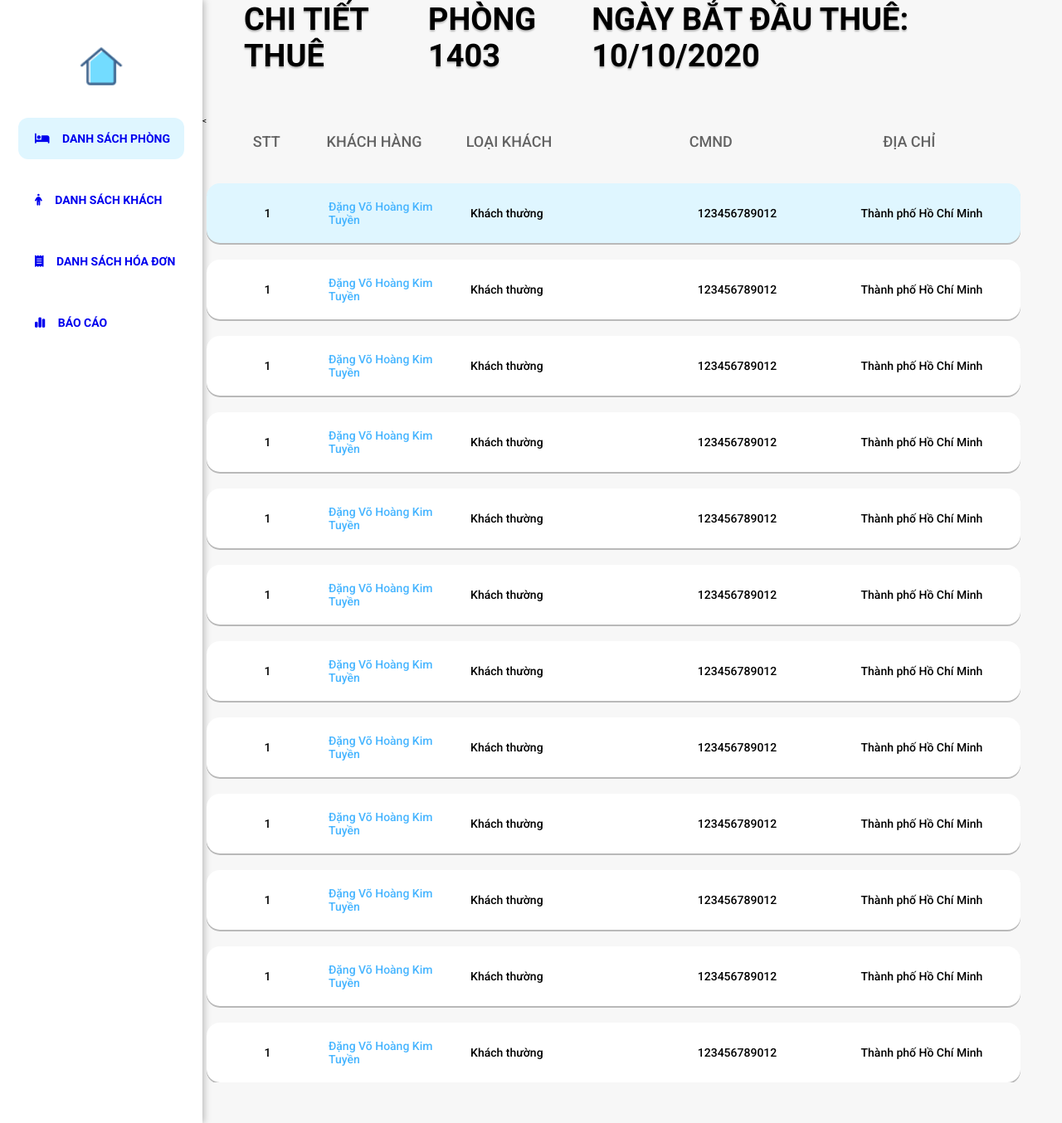
After one commit to nmcnpm-20-4-group09/Hotel-Management, a PHP site: page /html/booking.html in a window 1280 px wide. The commit adds this page. Shown: the whole page at 83% size. Run offline with PHP 8.4, Linux system fonts and the light colour scheme; some libraries are stand-ins or nearby versions.

Commit message:
navigation side bar + custom basic UI

```diff
--- a/UI/css/base.css
+++ b/UI/css/base.css
@@ -1,6 +1,7 @@
 /* Fonts */
 @import url("https://fonts.googleapis.com/css?family=Roboto:100,100italic,300,300italic,regular,italic,500,500italic,700,700italic,900,900italic");
 @import url("https://fonts.googleapis.com/css?family=Poppins:100,100italic,200,200italic,300,300italic,regular,italic,500,500italic,600,600italic,700,700italic,800,800italic,900,900italic");
+
 /* Variables */
 /* Global Mixins */
 /* Reset CSS */
@@ -49,11 +50,13 @@ html {
   align-items: center;
   /* Feature List */
 }
+
 .sidebar img {
   margin-bottom: 30px;
   width: 60px;
   height: 60px;
 }
+
 .sidebar ul li {
   margin-bottom: 24px;
   padding-left: 20px;
@@ -68,15 +71,18 @@ html {
   justify-content: flex-start;
   align-items: center;
 }
+
 .sidebar ul li i {
   margin-right: 12px;
 }
+
 .sidebar ul li:hover {
   cursor: pointer;
   opacity: 0.7;
   color: #228be6;
   background-color: #dff6ff;
 }
+
 .sidebar ul li.actived {
   color: #228be6;
   background-color: #dff6ff;
@@ -95,12 +101,21 @@ html {
   justify-content: space-between;
   align-items: center;
 }
+
 .header h1 {
   font-size: 3.8rem;
   font-weight: 700;
   text-transform: uppercase;
   text-shadow: 0px 2px 2px rgba(0, 0, 0, 0.25);
 }
+
+.header h2 {
+  font-size: 2.8rem;
+  font-weight: 100;
+  text-transform: uppercase;
+  text-shadow: 0px 2px 2px rgba(0, 0, 0, 0.25);
+}
+
 .header div {
   position: relative;
   display: flex;
@@ -108,26 +123,32 @@ html {
   justify-content: space-around;
   align-items: center;
 }
+
 .header div span {
   padding: 8px;
   font-size: 1.6rem;
   font-weight: 500;
 }
+
 .header div img {
   width: 50px;
   height: 50px;
 }
+
 .header div div i {
   font-size: 2rem;
   padding: 8px;
 }
+
 .header div div:hover {
   cursor: pointer;
 }
-.header div div:hover > i {
+
+.header div div:hover>i {
   cursor: pointer;
   opacity: 0.5;
 }
+
 .header div div:hover ul {
   display: block;
 }
@@ -143,6 +164,7 @@ html {
   background-color: #fff;
   z-index: 1;
 }
+
 .account-settings li a {
   color: #000;
   padding: 0 8px;
@@ -153,10 +175,12 @@ html {
   justify-content: flex-start;
   align-items: center;
 }
+
 .account-settings li a:hover {
   color: #fff;
   background-color: #47b5ff;
 }
+
 .account-settings li a i {
   padding: 8px;
   font-size: 2rem;
@@ -164,12 +188,14 @@ html {
   width: 40px;
   height: 40px;
 }
+
 .account-settings li a p {
   padding: 0 8px;
   color: inherit;
   font-size: 1.6rem;
   font-weight: 400;
 }
+
 .account-settings::before {
   content: "";
   position: absolute;
@@ -188,6 +214,7 @@ html {
   justify-content: space-between;
   align-items: flex-start;
 }
+
 .feature .toolbar {
   padding: 12px;
   border-radius: 16px;
@@ -198,6 +225,7 @@ html {
   justify-content: space-around;
   align-items: center;
 }
+
 .feature .toolbar button {
   padding: 10px;
   margin: 16px 0;
@@ -207,15 +235,18 @@ html {
   background: transparent;
   box-shadow: 0 0 6px 0 rgba(100, 99, 99, 0.25);
 }
+
 .feature .toolbar button i {
   font-size: 2.4rem;
   font-weight: 700;
 }
+
 .feature .toolbar button:hover {
   color: #47b5ff;
   opacity: 0.7;
   cursor: pointer;
 }
+
 .feature .toolbar button.actived {
   color: #47b5ff;
 }
@@ -228,31 +259,38 @@ html {
   justify-content: flex-start;
   align-items: flex-start;
 }
+
 .table table {
   width: 100%;
   border-collapse: collapse;
 }
+
 .table table thead {
   display: block;
   width: calc(100% - 17px);
 }
+
 .table table tbody {
   display: block;
   overflow-y: scroll;
   height: calc(100vh - 250px);
 }
+
 .table table tr {
   display: table;
   width: 100%;
 }
+
 .table table tr.actived td {
   background-color: #dff6ff;
 }
+
 .table table th,
 .table table td {
   width: 12.5%;
   padding: 20px 10px;
 }
+
 .table table th {
   text-align: left;
   padding: 20px 10px;
@@ -260,35 +298,43 @@ html {
   font-size: 1.8rem;
   font-weight: 500;
 }
+
 .table table th i {
   font-size: 1.4rem;
   padding: 8px;
   color: rgb(75, 73, 73);
 }
+
 .table table th i:hover {
   cursor: pointer;
   opacity: 0.6;
 }
+
 .table table td:not(.spacer) {
   background-color: #fff;
   box-shadow: 0px 2px 0px 0px rgba(0, 0, 0, 0.25);
   font-size: 1.4rem;
   font-weight: 500;
 }
+
 .table table td:not(.spacer) i {
   font-size: 2.4rem;
 }
+
 .table table td:not(.spacer) i:hover {
   cursor: pointer;
   color: #47b5ff;
   opacity: 0.8;
 }
+
 .table table td.spacer {
   padding: 10px;
 }
+
 .table table td:nth-of-type(2) {
   color: #47b5ff;
 }
+
 .table table th:first-of-type,
 .table table td:first-of-type {
   width: 10%;
@@ -297,10 +343,12 @@ html {
   border-bottom-left-radius: 16px;
   text-align: center;
 }
+
 .table table th:nth-of-type(3),
 .table table td:nth-of-type(3) {
   width: 20%;
 }
+
 .table table th:last-of-type,
 .table table td:last-of-type {
   width: 16.6666666667%;
@@ -308,4 +356,27 @@ html {
   border-top-right-radius: 16px;
   border-bottom-right-radius: 16px;
   text-align: center;
-}/*# sourceMappingURL=base.css.map */
+}
+
+.content {
+  position: absolute;
+  width: 208px;
+  height: 15px;
+  left: 1047px;
+  top: 141px;
+}
+
+.content li a {
+  color: #000;
+  padding: 0 8px;
+  font-family: "Roboto", sans-serif;
+}
+
+.content li a p {
+  padding: 0 8px;
+  color: inherit;
+  font-size: 1.6rem;
+  font-weight: 400;
+}
+
+/*# sourceMappingURL=base.css.map */
--- a/UI/css/base.scss
+++ b/UI/css/base.scss
@@ -16,10 +16,12 @@ $success-color: #41ef25;
     justify-content: $justify;
     align-items: $align;
 }
+
 @mixin size($width, $height: $width) {
     width: $width;
     height: $height;
 }
+
 @mixin font($size, $weight: 400) {
     font-size: $size;
     font-weight: $weight;
@@ -111,6 +113,13 @@ html {
         text-transform: uppercase;
         text-shadow: 0px 2px 2px rgba(0, 0, 0, 0.25);
     }
+
+    h2 {
+        @include font(2.8rem, 100);
+        text-transform: uppercase;
+        text-shadow: 0px 2px 2px rgba(0, 0, 0, 0.25);
+    }
+
     div {
         position: relative;
         @include flex(row, space-around, center);
@@ -134,7 +143,7 @@ html {
                 cursor: pointer;
             }
 
-            &:hover > i {
+            &:hover>i {
                 cursor: pointer;
                 opacity: 0.5;
             }
@@ -177,6 +186,7 @@ html {
                 text-align: center;
                 @include size(40px);
             }
+
             p {
                 padding: 0 8px;
                 color: inherit;
@@ -226,6 +236,7 @@ html {
                 opacity: 0.7;
                 cursor: pointer;
             }
+
             &.actived {
                 color: $primary-color;
             }
@@ -246,15 +257,18 @@ html {
             display: block;
             width: calc(100% - 17px);
         }
+
         tbody {
             display: block;
             overflow-y: scroll;
             height: calc(100vh - 250px);
         }
+
         tr {
             display: table;
             width: 100%;
         }
+
         tr.actived td {
             background-color: #dff6ff;
         }
@@ -290,6 +304,7 @@ html {
 
             i {
                 font-size: 2.4rem;
+
                 &:hover {
                     cursor: pointer;
                     color: $primary-color;
@@ -297,9 +312,11 @@ html {
                 }
             }
         }
+
         td.spacer {
             padding: 10px;
         }
+
         td:nth-of-type(2) {
             color: $primary-color;
         }
--- a/UI/html/index.html
+++ b/UI/html/base.html
@@ -249,7 +249,7 @@
                 </div>
                 <div class="toolbar">
                     <button class="actived">
-                        <i class="fa-solid fa-plus"></i>
+                        <i class="fa-solid fa-magnifying-glass"></i>
                     </button>
                     <button>
                         <i class="fa-solid fa-pen-to-square"></i>
@@ -258,7 +258,7 @@
                         <i class="fa-solid fa-trash"></i>
                     </button>
                     <button>
-                        <i class="fa-solid fa-magnifying-glass"></i>
+                        <i class="fa-solid fa-plus"></i>
                     </button>
                     <button>
                         <i class="fa-solid fa-sliders"></i>
--- /dev/null
+++ b/UI/html/booking.html
@@ -0,0 +1,174 @@
+<!DOCTYPE html>
+<html lang="vi">
+
+<head>
+    <meta charset="UTF-8" />
+    <meta name="viewport" content="width=device-width, initial-scale=1.0" />
+    <title>Hệ thống quản lý khách sạn</title>
+
+    <!-- Styles -->
+    <link rel="stylesheet" href="../css/base.css" />
+
+    <!-- Font Awesome -->
+    <script src="https://kit.fontawesome.com/f31e1a0778.js" crossorigin="anonymous"></script>
+</head>
+
+<body>
+    <div class="wrapper">
+        <div class="sidebar">
+            <a href="#">
+                <img src="../assets/icons/home_page.png" alt="Home page" />
+            </a>
+            <ul>
+                <li class="actived">
+                    <a style="text-decoration: none" href="room.html">
+                        <i class="fa-solid fa-bed"></i>
+                        <span>Danh sách phòng</span>
+                    </a>
+                </li>
+                <li>
+                    <a style="text-decoration: none" href="guest.html">
+                        <i class="fa-solid fa-person"></i>
+                        <span>Danh sách khách</span>
+                    </a>
+                </li>
+                <li>
+                    <a style="text-decoration: none" href="bill.html">
+                        <i class="fa-solid fa-receipt"></i>
+                        <span>Danh sách hóa đơn</span>
+                    </a>
+                </li>
+
+                <li>
+                    <a style="text-decoration: none" href="report.html">
+                        <i class="fa-solid fa-chart-simple"></i>
+                        <span>Báo cáo</span>
+                    </a>
+                </li>
+            </ul>
+
+        </div>
+        <div class="main">
+            <header class="header">
+                <h1>CHI TIẾT THUÊ</h1>
+                <h1>PHÒNG 1403</h1>
+                <h1>Ngày bắt đầu thuê: 10/10/2020</h1>
+            </header>
+            <div class="table">
+                <table>
+                    <thead>
+                        <tr>
+                            <th scope="col">STT</th>
+                            <th scope="col">KHÁCH HÀNG</th>
+                            <th scope="col">LOẠI KHÁCH</th>
+                            <th scope="col">CMND</th>
+                            <th scope="col">ĐỊA CHỈ</th>
+                        </tr>
+                    </thead>
+                    <tbody>
+                        <td class="spacer"></td>
+                        <tr class="actived">
+                            <td scope="row">1</td>
+                            <td>Đặng Võ Hoàng Kim Tuyền</td>
+                            <td>Khách thường</td>
+                            <td>123456789012</td>
+                            <td>Thành phố Hồ Chí Minh</td>
+                        </tr>
+                        <td class="spacer"></td>
+                        <tr>
+                            <td scope="row">1</td>
+                            <td>Đặng Võ Hoàng Kim Tuyền</td>
+                            <td>Khách thường</td>
+                            <td>123456789012</td>
+                            <td>Thành phố Hồ Chí Minh</td>
+                        </tr>
+                        <td class="spacer"></td>
+                        <tr>
+                            <td scope="row">1</td>
+                            <td>Đặng Võ Hoàng Kim Tuyền</td>
+                            <td>Khách thường</td>
+                            <td>123456789012</td>
+                            <td>Thành phố Hồ Chí Minh</td>
+                        </tr>
+                        <td class="spacer"></td>
+                        <tr>
+                            <td scope="row">1</td>
+                            <td>Đặng Võ Hoàng Kim Tuyền</td>
+                            <td>Khách thường</td>
+                            <td>123456789012</td>
+                            <td>Thành phố Hồ Chí Minh</td>
+                        </tr>
+                        <td class="spacer"></td>
+                        <tr>
+                            <td scope="row">1</td>
+                            <td>Đặng Võ Hoàng Kim Tuyền</td>
+                            <td>Khách thường</td>
+                            <td>123456789012</td>
+                            <td>Thành phố Hồ Chí Minh</td>
+                        </tr>
+                        <td class="spacer"></td>
+                        <tr>
+                            <td scope="row">1</td>
+                            <td>Đặng Võ Hoàng Kim Tuyền</td>
+                            <td>Khách thường</td>
+                            <td>123456789012</td>
+                            <td>Thành phố Hồ Chí Minh</td>
+                        </tr>
+                        <td class="spacer"></td>
+                        <tr>
+                            <td scope="row">1</td>
+                            <td>Đặng Võ Hoàng Kim Tuyền</td>
+                            <td>Khách thường</td>
+                            <td>123456789012</td>
+                            <td>Thành phố Hồ Chí Minh</td>
+                        </tr>
+                        <td class="spacer"></td>
+                        <tr>
+                            <td scope="row">1</td>
+                            <td>Đặng Võ Hoàng Kim Tuyền</td>
+                            <td>Khách thường</td>
+                            <td>123456789012</td>
+                            <td>Thành phố Hồ Chí Minh</td>
+                        </tr>
+                        <td class="spacer"></td>
+                        <tr>
+                            <td scope="row">1</td>
+                            <td>Đặng Võ Hoàng Kim Tuyền</td>
+                            <td>Khách thường</td>
+                            <td>123456789012</td>
+                            <td>Thành phố Hồ Chí Minh</td>
+                        </tr>
+                        <td class="spacer"></td>
+                        <tr>
+                            <<td scope="row">1</td>
+                                <td>Đặng Võ Hoàng Kim Tuyền</td>
+                                <td>Khách thường</td>
+                                <td>123456789012</td>
+                                <td>Thành phố Hồ Chí Minh</td>
+                        </tr>
+                        <td class="spacer"></td>
+                        <tr>
+                            <td scope="row">1</td>
+                            <td>Đặng Võ Hoàng Kim Tuyền</td>
+                            <td>Khách thường</td>
+                            <td>123456789012</td>
+                            <td>Thành phố Hồ Chí Minh</td>
+                        </tr>
+                        <td class="spacer"></td>
+                        <tr>
+                            <td scope="row">1</td>
+                            <td>Đặng Võ Hoàng Kim Tuyền</td>
+                            <td>Khách thường</td>
+                            <td>123456789012</td>
+                            <td>Thành phố Hồ Chí Minh</td>
+                        </tr>
+                    </tbody>
+                </table>
+            </div>
+        </div>
+    </div>
+
+
+
+
+</body>
```
Also changed, not shown: UI/html/bill.html (added, +112 -0 lines), UI/html/guest.html (+22 -12 lines), UI/html/report.html (added, +112 -0 lines), UI/html/room.html (+38 -2 lines).
